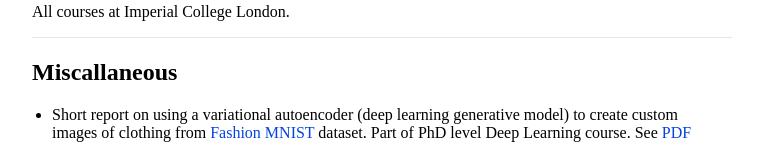
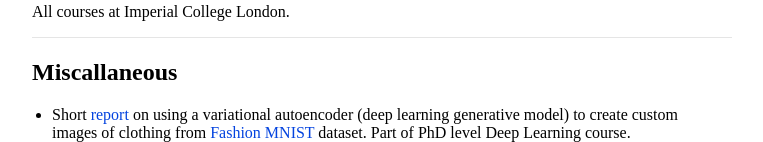
Before and after one commit to ahilbers/ahilbers.github.io, a Jekyll site: the page built from research.md, in a window 1280 px wide. Shown: the part 1037-1179 px from the top of the page, without its empty margins (258-1021 px from the left). Built offline with Jekyll 4.4.1, drawn with Linux system fonts in a browser that asks for light colours; our own code applies the rules of GitHub Pages for plain Markdown files.

Commit message:
fix attempt 3

```diff
--- a/_config.yml
+++ b/_config.yml
@@ -1,6 +1,6 @@
 title: Adriaan P Hilbers
 url: " "
-baseurl: "/ahilbers.github.io"
+baseurl: "/site/"
 
 markdown: kramdown
 #ins_logo: "./bits-logo.png"
--- a/research.md
+++ b/research.md
@@ -58,4 +58,4 @@ All courses at Imperial College London.
 
 ## Miscallaneous
 
-* Short report on using a variational autoencoder (deep learning generative model) to create custom images of clothing from [Fashion MNIST](https://github.com/zalandoresearch/fashion-mnist) dataset. Part of PhD level Deep Learning course. See [PDF](PDFs/vae_report.pdf)
+* Short [report](PDFs/vae_report.pdf) on using a variational autoencoder (deep learning generative model) to create custom images of clothing from [Fashion MNIST](https://github.com/zalandoresearch/fashion-mnist) dataset. Part of PhD level Deep Learning course.
```
Also changed, not shown: 5 other files.
